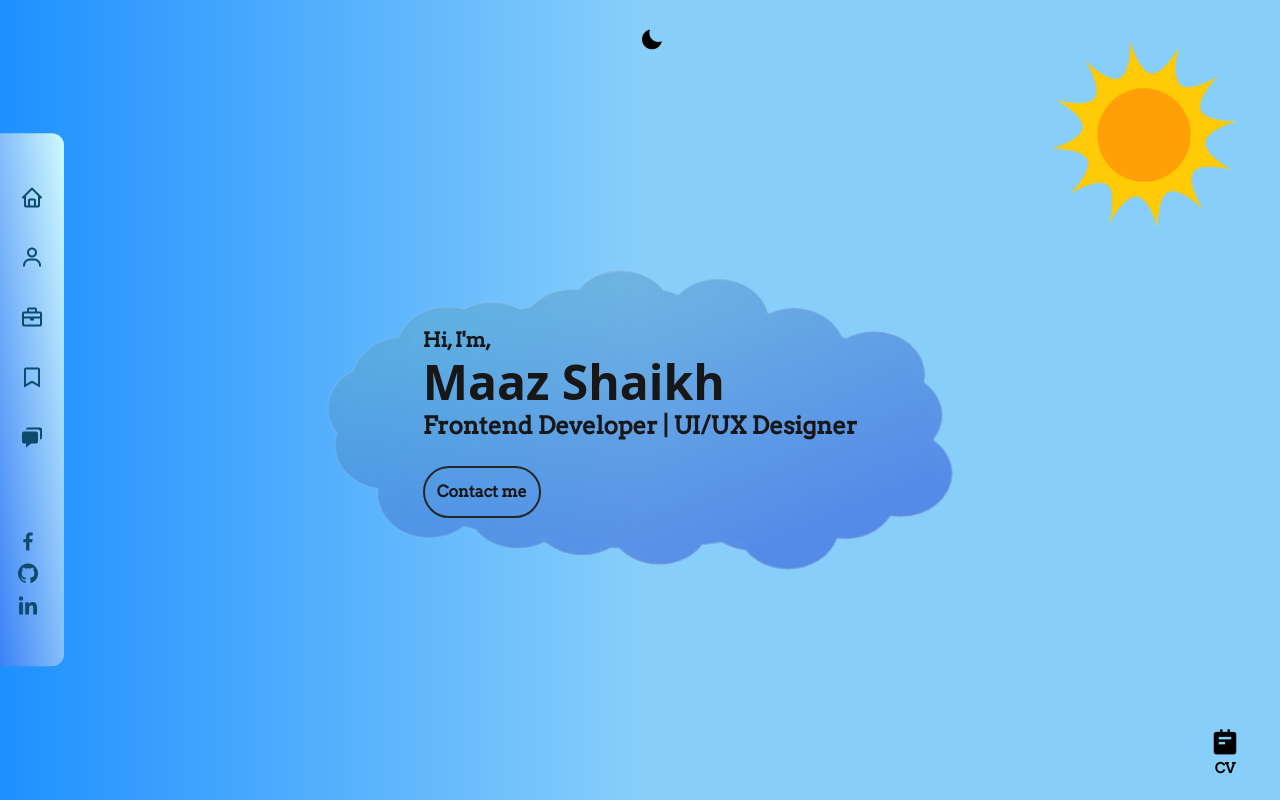
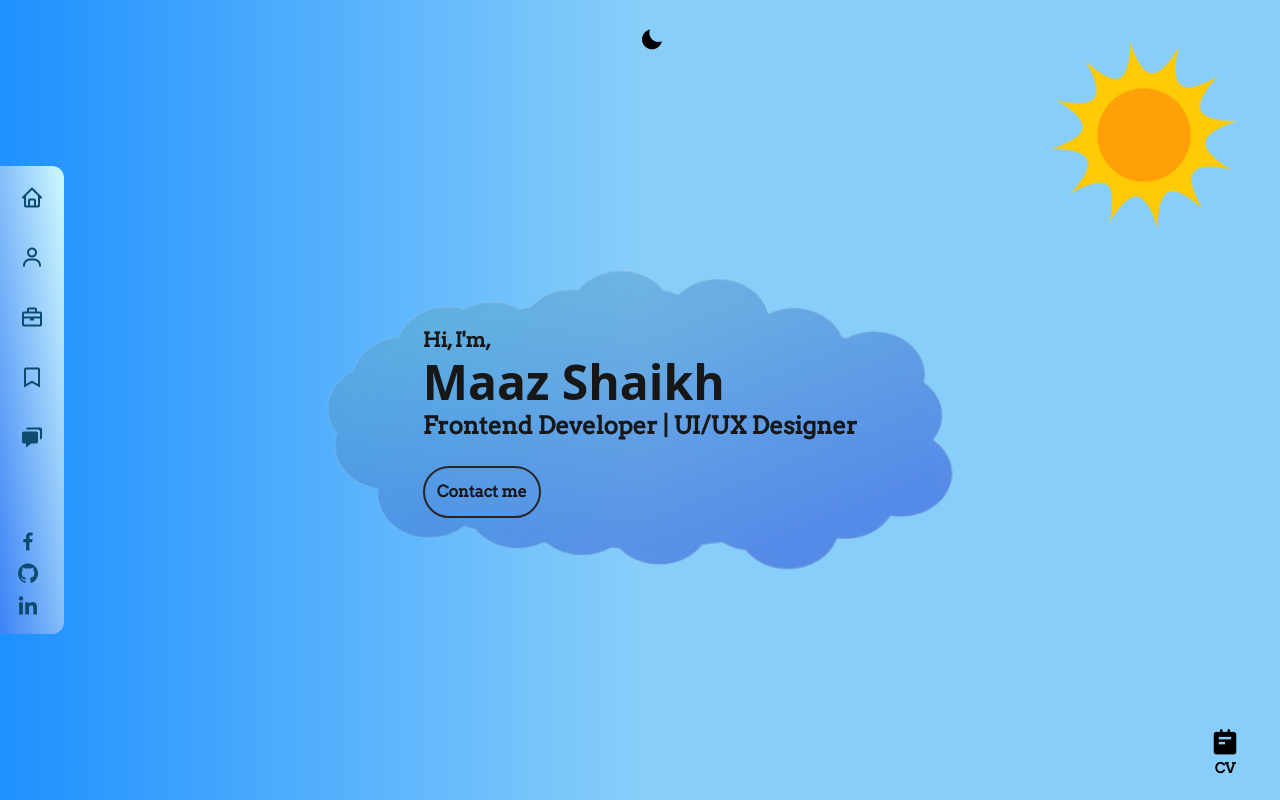
Before and after one commit to maazshaikh7/portfolio, a React (Vite) app: page / in a window 1280 px wide. Shown: the top 800 px of the page. Built offline with nearby package versions, Linux system fonts and the light colour scheme.

Commit message:
Navbar hover effect added

```diff
--- a/src/components/Navbar.jsx
+++ b/src/components/Navbar.jsx
@@ -9,7 +9,7 @@ function Navbar(props) {
           props.mode == "light"
             ? "from-blue-500 to-cyan-100"
             : "from-blue-900 to-violet-900 "
-        } min-h-full lg:min-h-0 lg:h-2/3 lg:flex lg:items-center overflow-hidden duration-700 z-10 ${
+        } min-h-full lg:min-h-0 lg:max-h-2/3 lg:flex lg:items-center overflow-hidden duration-700 z-10 ${
           props.navDisplay ? "" : "-translate-x-full lg:translate-x-0"
         }`}
       >
```
